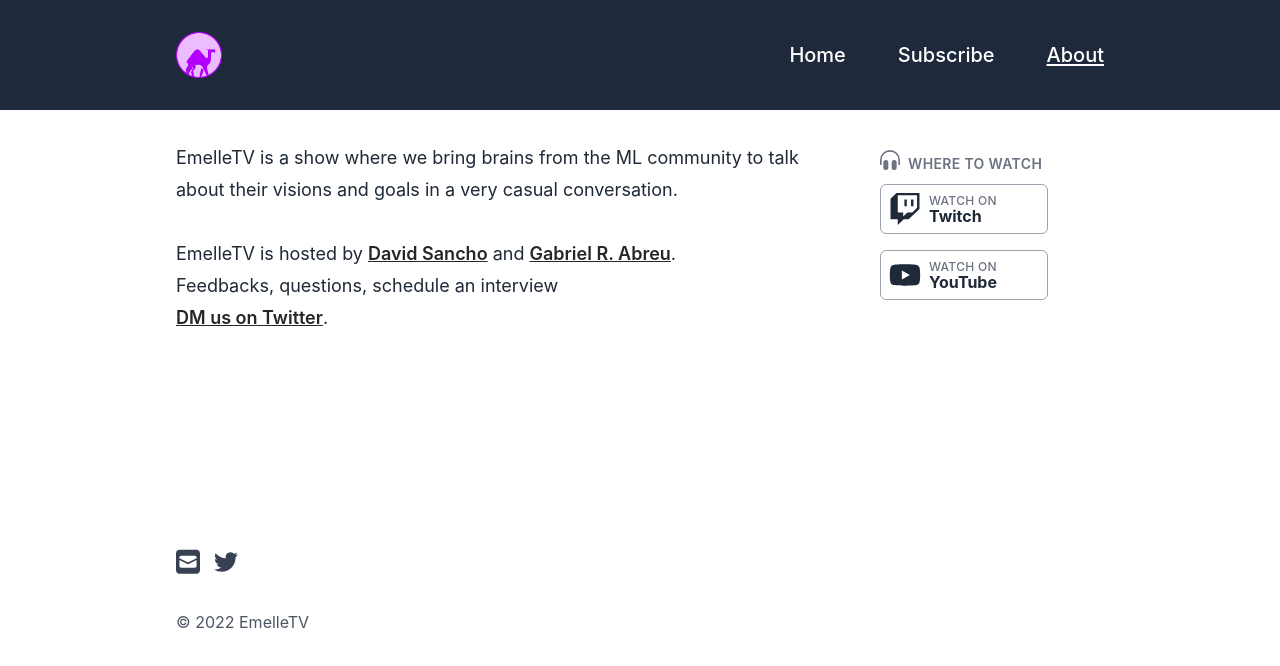
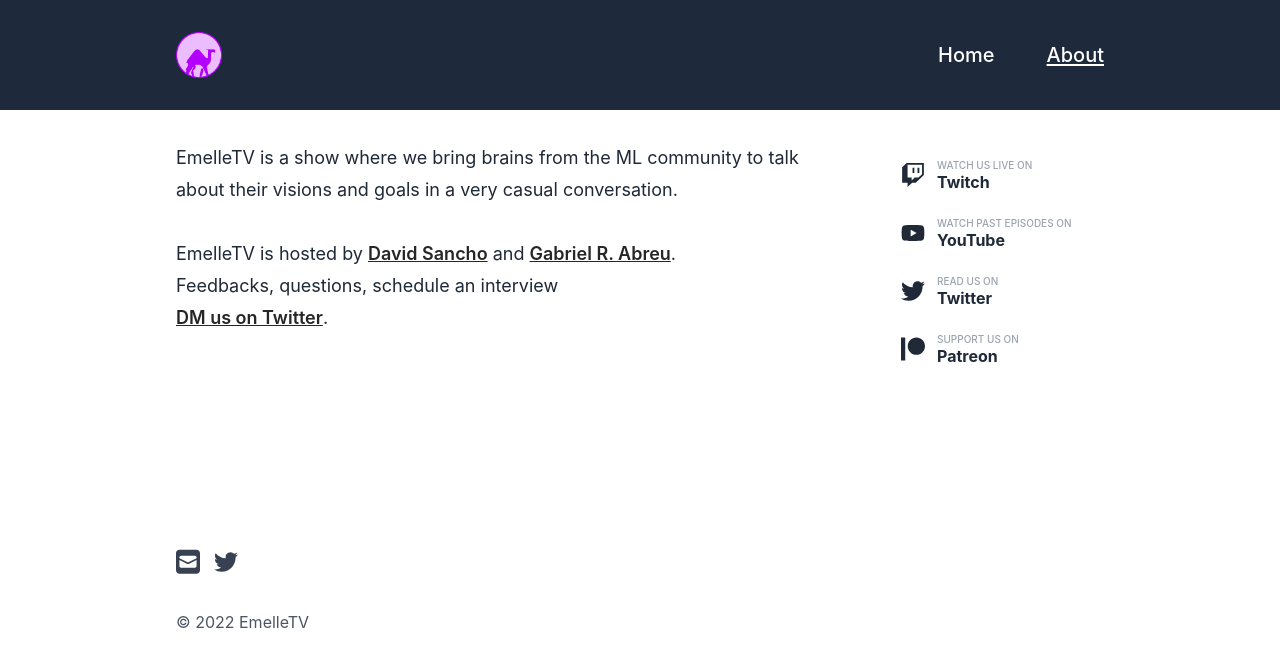
Before and after one commit to emelletv/www, a Next.js app: page /about in a window 1280 px wide. Shown: the top 666 px of the page. Built offline with nearby package versions, Linux system fonts and the light colour scheme.

Commit message:
Unify sidebar

```diff
--- /dev/null
+++ b/components/Button.js
@@ -0,0 +1,37 @@
+export const Button = ({
+  backgroundColor = "transparent",
+  borderColor = "transparent",
+  color = "text-gray-800",
+  href,
+  text,
+  Icon,
+  heading,
+}) => {
+  return (
+    <a
+      href={href}
+      className={
+        "flex items-center gap-2 py-2 pr-4 pl-4 leading-6 no-underline whitespace-nowrap rounded-md transition cursor-pointer box-border " +
+        color
+      }
+      style={{
+        backgroundColor,
+        border: `1px solid ${borderColor}`,
+      }}
+      target="_blank"
+      rel="noreferrer"
+    >
+      <Icon
+        className={
+          "block flex-shrink-0 w-auto h-8 p-1 align-middle cursor-pointer"
+        }
+      />
+      <label className="flex-shrink-0 cursor-pointer">
+        <span className="block text-2xs font-medium leading-none mb-1 text-gray-400 uppercase">
+          {heading}
+        </span>
+        <b className="block mt-px text-base font-bold leading-none">{text}</b>
+      </label>
+    </a>
+  );
+};
--- a/components/Header.js
+++ b/components/Header.js
@@ -25,7 +25,6 @@ const SmallLogo = React.forwardRef(() => {
 
 const menuData = [
   { href: "/", title: "Home" },
-  { href: "/subscribe", title: "Subscribe" },
   { href: "/about", title: "About" },
 ];
 
@@ -47,12 +46,12 @@ export const Header = () => {
           <button
             onClick={() => setIsNavOpen(!isNavOpen)}
             type="button"
-            class="inline-flex items-center p-2 ml-3 text-sm text-gray-500 rounded-lg md:hidden hover:bg-gray-100 focus:outline-none focus:ring-2 focus:ring-gray-200 dark:text-gray-400 dark:hover:bg-gray-700 dark:focus:ring-gray-600"
+            className="inline-flex items-center p-2 ml-3 text-sm text-gray-500 rounded-lg md:hidden hover:bg-gray-100 focus:outline-none focus:ring-2 focus:ring-gray-200 dark:text-gray-400 dark:hover:bg-gray-700 dark:focus:ring-gray-600"
             aria-controls="navbar-default"
             aria-expanded="false"
           >
             <svg
-              class="w-6 h-6"
+              className="w-6 h-6"
               aria-hidden="true"
               fill="currentColor"
               viewBox="0 0 20 20"
@@ -66,15 +65,15 @@ export const Header = () => {
             </svg>
           </button>
           <div
-            class={clx({
+            className={clx({
               "w-full md:block md:w-auto": true,
               hidden: !isNavOpen,
               block: isNavOpen,
             })}
           >
-            <ul class="flex text-center flex-col gap-5 p-4 md:p-0 mt-4  rounded-lg border border-slate-600 md:flex-row md:space-x-8 md:mt-0 md:text-sm md:font-medium md:border-0">
+            <ul className="flex text-center flex-col gap-5 p-4 md:p-0 mt-4  rounded-lg border border-slate-600 md:flex-row md:space-x-8 md:mt-0 md:text-sm md:font-medium md:border-0">
               {menuData.map(({ href, title }) => (
-                <li>
+                <li key={href}>
                   <Link href={href}>
                     <div
                       title={title}
--- /dev/null
+++ b/components/Sidebar.js
@@ -0,0 +1,34 @@
+import constants from "../constants";
+import { FaYoutube, FaTwitch, FaTwitter, FaPatreon } from "react-icons/fa";
+import { Button } from "./Button";
+
+export const Sidebar = () => (
+  <aside className="hidden md:block order-2 pt-2 leading-6 text-gray-800">
+    <div className="flex flex-col gap-2">
+      <Button
+        heading="Watch us live on"
+        Icon={FaTwitch}
+        text="Twitch"
+        href={constants.twitch.url}
+      />
+      <Button
+        heading="Watch past episodes on"
+        Icon={FaYoutube}
+        text="YouTube"
+        href={constants.youtube.url}
+      />
+      <Button
+        heading="Read us on"
+        Icon={FaTwitter}
+        text="Twitter"
+        href={constants.twitter}
+      />
+      <Button
+        heading="Support us on"
+        Icon={FaPatreon}
+        text="Patreon"
+        href={constants.patreon}
+      />
+    </div>
+  </aside>
+);
--- a/constants.js
+++ b/constants.js
@@ -1,8 +1,22 @@
 export default {
   mail: "emelletvshow@gmail.com",
-  youtube: "https://www.youtube.com/channel/UCvVVfCa7-nzSuCdMKXnNJNQ",
-  twitch: "https://www.twitch.tv/emelletv",
-  patreon: "https://www.patreon.com/emelletv",
+  youtube: {
+    url: "https://www.youtube.com/channel/UCvVVfCa7-nzSuCdMKXnNJNQ",
+    brandColor: "#af2c2c" /* "#FF0000" */,
+  },
+  twitter: {
+    url: "https://twitter.com/emelletv",
+    brandColor: "#1DA1F2",
+  },
+  twitch: {
+    url: "https://www.twitch.tv/emelletv",
+    brandColor: "#6441A4",
+  },
+  patreon: {
+    brandColor: "#FF424D",
+    url: "https://www.patreon.com/emelletv",
+  },
+  authors: {
     davesnx: {
       name: "David Sancho",
       twitter: "https://twitter.com/davesnx",
@@ -13,4 +27,5 @@ export default {
       twitter: "https://twitter.com/fakenickels",
       avatar: "https://avatars.githubusercontent.com/u/1283200?v=4",
     },
+  },
 };
--- a/pages/about.js
+++ b/pages/about.js
@@ -1,60 +1,8 @@
 import Head from "next/head";
-import { FaYoutube, FaTwitch } from "react-icons/fa";
+import { Sidebar } from "../components/Sidebar";
 import { Footer } from "../components/Footer";
 import { Header } from "../components/Header";
 import constants from "../constants";
-
-const ListenAtButton = ({ href, text, Icon }) => {
-  return (
-    <a
-      href={href}
-      className="flex items-center py-2 pr-6 pl-2 mr-3 mb-3 w-3/4 leading-6 no-underline whitespace-nowrap bg-white rounded-md border border-gray-400 border-solid transition cursor-pointer box-border"
-      target="_blank"
-      rel="noreferrer"
-      style={{ transform: "matrix(1, 0, 0, 1, 0, -2)" }}
-    >
-      <Icon className="block flex-shrink-0 mr-2 w-auto h-8 text-gray-800 align-middle cursor-pointer" />
-      <label className="flex-shrink-0 text-gray-800 cursor-pointer">
-        <span className="block text-xs font-medium tracking-wide leading-none text-gray-500 uppercase">
-          Watch On
-        </span>
-        <b className="block mt-px text-base font-bold leading-none">{text}</b>
-      </label>
-    </a>
-  );
-};
-
-const WhereToWatch = () => (
-  <aside className="order-2 pt-2 leading-6 text-gray-800">
-    <h3 className="flex items-end mx-0 mt-0 mb-4 text-sm font-semibold tracking-wide leading-none text-gray-500 uppercase">
-      <svg
-        role="img"
-        className="block flex-shrink-0 w-5 h-5 font-semibold leading-3 uppercase align-middle"
-        xmlns="http://www.w3.org/2000/svg"
-        viewBox="0 0 24 24"
-        style={{ fill: "currentcolor" }}
-      >
-        <g id="headphones" className="tracking-wide uppercase">
-          <path
-            d="M7,12a3,3,0,0,0-3,3v6a3,3,0,0,0,6,0V15A3,3,0,0,0,7,12Zm10,0a3,3,0,0,0-3,3v6a3,3,0,0,0,6,0V15A3,3,0,0,0,17,12ZM12,0A12,12,0,0,0,0,12v5a1,1,0,0,0,2,0V12a10,10,0,0,1,20,0v5a1,1,0,0,0,2,0V12A12,12,0,0,0,12,0Z"
-            className="leading-3 uppercase"
-          />
-        </g>
-      </svg>
-      <span className="mr-0 ml-2 font-semibold leading-3 uppercase">
-        Where to watch
-      </span>
-    </h3>
-    <div className="flex flex-col gap-1">
-      <ListenAtButton Icon={FaTwitch} text="Twitch" href={constants.twitch} />
-      <ListenAtButton
-        Icon={FaYoutube}
-        text="YouTube"
-        href={constants.youtube}
-      />
-    </div>
-  </aside>
-);
 
 const Main = ({ children }) => {
   return (
@@ -77,7 +25,7 @@ const Main = ({ children }) => {
             <div className="order-1 leading-6 text-gray-800 md:row-span-1">
               <section>{children}</section>
             </div>
-            <WhereToWatch />
+            <Sidebar />
           </div>
         </section>
       </section>
@@ -94,17 +42,17 @@ const About = () => (
       <br className="leading-8" />
       EmelleTV is hosted by{" "}
       <a
-        href={constants.davesnx.twitter}
+        href={constants.authors.davesnx.twitter}
         className="font-semibold underline cursor-pointer text-neutral-800 hover:opacity-80"
       >
-        {constants.davesnx.name}
+        {constants.authors.davesnx.name}
       </a>{" "}
       and{" "}
       <a
-        href={constants.fakenickels.twitter}
+        href={constants.authors.fakenickels.twitter}
         className="font-semibold underline cursor-pointer text-neutral-800 hover:opacity-80"
       >
-        {constants.fakenickels.name}
+        {constants.authors.fakenickels.name}
       </a>
       .
       <br className="leading-8" />
--- a/pages/index.js
+++ b/pages/index.js
@@ -1,7 +1,9 @@
 import Head from "next/head";
-import { FaYoutube, FaTwitch, FaTwitter, FaPatreon } from "react-icons/fa";
+import { FaYoutube, FaTwitch } from "react-icons/fa";
 import { Header } from "../components/Header";
+import { Button as ListenAtButton } from "../components/Button";
 import { Footer } from "../components/Footer";
+import { Sidebar } from "../components/Sidebar";
 import constants from "../constants";
 import Image from "next/image";
 
@@ -81,14 +83,20 @@ const IntroSection = () => {
             <div className="md:mt-14 mt-8">
               <div className="flex text-xs items-center justify-start gap-4">
                 <ListenAtButton
+                  color="text-slate-300"
+                  backgroundColor={constants.twitch.brandColor}
+                  borderColor={constants.twitch.paleBrandColor}
                   Icon={FaTwitch}
                   text="Twitch"
-                  hrefy={constants.twitch}
+                  hrefy={constants.twitch.url}
                 />
                 <ListenAtButton
+                  color="text-slate-300"
+                  backgroundColor={constants.youtube.brandColor}
+                  borderColor={constants.youtube.paleBrandColor}
                   Icon={FaYoutube}
                   text="YouTube"
-                  href={constants.youtube}
+                  href={constants.youtube.url}
                 />
               </div>
             </div>
@@ -98,14 +106,14 @@ const IntroSection = () => {
             <div>
               <div className="mt-1 flex text-xs items-center justify-start gap-4">
                 <Host
-                  name={constants.fakenickels.name}
-                  twitter={constants.fakenickels.twitter}
-                  avatar={constants.fakenickels.avatar}
+                  name={constants.authors.fakenickels.name}
+                  twitter={constants.authors.fakenickels.twitter}
+                  avatar={constants.authors.fakenickels.avatar}
                 />
                 <Host
-                  name={constants.davesnx.name}
-                  twitter={constants.davesnx.twitter}
-                  avatar={constants.davesnx.avatar}
+                  name={constants.authors.davesnx.name}
+                  twitter={constants.authors.davesnx.twitter}
+                  avatar={constants.authors.davesnx.avatar}
                 />
               </div>
             </div>
@@ -115,67 +123,6 @@ const IntroSection = () => {
     </section>
   );
 };
-
-const ListenAtButton = ({ href, text, Icon, heading }) => {
-  return (
-    <a
-      href={href}
-      className="flex items-center gap-2 py-2 pr-6 pl-2 leading-6 no-underline whitespace-nowrap bg-white rounded-md border border-gray-400 border-solid transition cursor-pointer box-border"
-      target="_blank"
-      rel="noreferrer"
-    >
-      <Icon className="block flex-shrink-0 mr-2 w-auto h-8 text-gray-800 align-middle cursor-pointer" />
-      <label className="flex-shrink-0 text-gray-800 cursor-pointer">
-        <span className="block text-2xs font-medium leading-none mb-1 text-gray-400 uppercase">
-          {heading}
-        </span>
-        <b className="block mt-px text-base font-bold leading-none">{text}</b>
-      </label>
-    </a>
-  );
-};
-
-const H3 = (props) => {
-  return (
-    <h3 className="flex items-end mx-0 mt-0 mb-4 text-sm font-semibold tracking-wide leading-none text-gray-500 uppercase">
-      <span className="mr-0 ml-0 font-semibold leading-3 uppercase">
-        {props.children}
-      </span>
-    </h3>
-  );
-};
-
-const WhereToWatch = () => (
-  <aside className="hidden md:block order-2 pt-2 leading-6 text-gray-800">
-    <H3>social media</H3>
-    <div className="flex flex-col gap-2">
-      <ListenAtButton
-        heading="Watch us live on"
-        Icon={FaTwitch}
-        text="Twitch"
-        href={constants.twitch}
-      />
-      <ListenAtButton
-        heading="Watch past episodes on"
-        Icon={FaYoutube}
-        text="YouTube"
-        href={constants.youtube}
-      />
-      <ListenAtButton
-        heading="Read us on"
-        Icon={FaTwitter}
-        text="Twitter"
-        href={constants.twitter}
-      />
-      <ListenAtButton
-        heading="Support us on"
-        Icon={FaPatreon}
-        text="Patreon"
-        href={constants.patreon}
-      />
-    </div>
-  </aside>
-);
 
 const Main = ({ children }) => {
   return (
@@ -200,7 +147,7 @@ const Main = ({ children }) => {
               <div className="order-1 leading-6 text-gray-800 md:row-span-1">
                 <section>{children}</section>
               </div>
-              <WhereToWatch />
+              <Sidebar />
             </div>
           </section>
         </section>
--- a/pages/subscribe.js
+++ /dev/null
@@ -1,115 +0,0 @@
-import { FaYoutube, FaTwitch, FaPatreon, FaDonate } from "react-icons/fa";
-import { Footer } from "../components/Footer";
-import { Header } from "../components/Header";
-import constants from "../constants";
-
-const ListenAtButton = ({ prefix = "Watch On", href, text, Icon }) => {
-  return (
-    <a
-      href={href}
-      className="flex items-center py-2 pr-6 pl-2 mr-3 mb-3 leading-6 no-underline whitespace-nowrap bg-white rounded-md border border-gray-400 border-solid transition cursor-pointer box-border w-auto"
-      target="_blank"
-      rel="noreferrer"
-      style={{ transform: "matrix(1, 0, 0, 1, 0, -2)" }}
-    >
-      <Icon className="block flex-shrink-0 mr-2 w-auto h-8 text-gray-800 align-middle cursor-pointer" />
-      <label className="flex-shrink-0 text-gray-800 cursor-pointer">
-        <span className="block text-xs font-medium tracking-wide leading-none text-gray-500 uppercase">
-          {prefix}
-        </span>
-        <b className="block mt-px text-base font-bold leading-none">{text}</b>
-      </label>
-    </a>
-  );
-};
-
-const Main = ({ children }) => {
-  return (
-    <main className="layout relative leading-6">
-      <section
-        className="pt-6 leading-6 text-gray-800 bg-white border-t-0 border-b border-gray-200
-      border-solid sm:rounded sm:border-0 box-border border-x-0"
-      >
-        <section
-          className="leading-6 text-gray-800"
-          style={{ minHeight: "400px" }}
-        >
-          <div
-            className="grid grid-cols-2 grid-flow-col leading-6 text-gray-800 md:gap-y-8"
-            style={{
-              gap: "1.5rem 3rem",
-            }}
-          >
-            <div className="order-1 leading-6 text-gray-800 md:row-span-1">
-              {children}
-            </div>
-          </div>
-        </section>
-      </section>
-    </main>
-  );
-};
-
-export default function Subscribe() {
-  return (
-    <>
-      <Header />
-      <Main>
-        <p className="mx-0 mt-0 mb-6 text-lg leading-8 text-gray-800">
-          Subscribe to <strong className="leading-8 font-bold">EmelleTV</strong>{" "}
-          and support.
-        </p>
-
-        <h3 className="flex items-end mx-0 mt-0 mb-4 text-sm font-semibold tracking-wide leading-none text-gray-500 uppercase">
-          <svg
-            role="img"
-            className="block flex-shrink-0 w-5 h-5 font-semibold leading-3 uppercase align-middle"
-            xmlns="http://www.w3.org/2000/svg"
-            viewBox="0 0 24 24"
-            style={{ fill: "currentcolor" }}
-          >
-            <g id="headphones" className="tracking-wide uppercase">
-              <path
-                d="M7,12a3,3,0,0,0-3,3v6a3,3,0,0,0,6,0V15A3,3,0,0,0,7,12Zm10,0a3,3,0,0,0-3,3v6a3,3,0,0,0,6,0V15A3,3,0,0,0,17,12ZM12,0A12,12,0,0,0,0,12v5a1,1,0,0,0,2,0V12a10,10,0,0,1,20,0v5a1,1,0,0,0,2,0V12A12,12,0,0,0,12,0Z"
-                className="leading-3 uppercase"
-              />
-            </g>
-          </svg>
-          <span className="mr-0 ml-2 font-semibold leading-3 uppercase">
-            Where to watch
-          </span>
-        </h3>
-        <nav className="flex flex-wrap leading-6 text-gray-800">
-          <ListenAtButton
-            Icon={FaTwitch}
-            text="Twitch"
-            href={constants.twitch}
-          />
-          <ListenAtButton
-            Icon={FaYoutube}
-            text="YouTube"
-            href={constants.youtube}
-          />
-        </nav>
-
-        <h3 className="flex items-end mx-0 mt-0 mb-4 text-sm font-semibold tracking-wide leading-none text-gray-500 uppercase">
-          {
-            <FaDonate className="block flex-shrink-0 w-5 h-5 font-semibold leading-3 uppercase align-middle" />
-          }
-          <span className="mr-0 ml-2 font-semibold leading-3 uppercase">
-            How to support
-          </span>
-        </h3>
-        <nav className="flex flex-wrap leading-6 text-gray-800">
-          <ListenAtButton
-            Icon={FaPatreon}
-            text="Patreon"
-            prefix="Support On"
-            href={constants.patreon}
-          />
-        </nav>
-      </Main>
-      <Footer />
-    </>
-  );
-}
```
Lines whose indentation alone changed are shown as unchanged.
